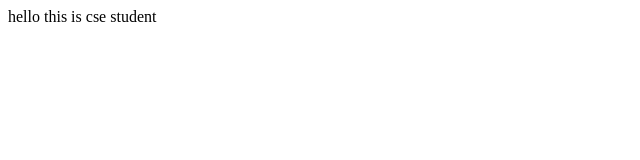
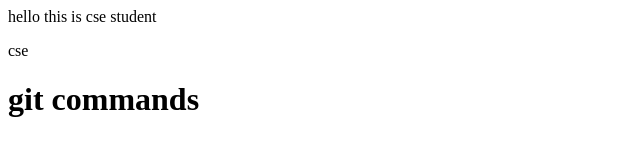
Before and after one commit to Swapnasklm/Swapna, a plain HTML site: page index.html in a window 1280 px wide. Shown: the whole page, without its empty margins (0-640 px from the left). Drawn offline with Linux system fonts and the light colour scheme.

Commit message:
h1 is added

```diff
--- a/index.html
+++ b/index.html
@@ -1 +1,7 @@
 hello this is cse student
+<html>
+    <body>
+        <p> cse </p>
+        <h1> git commands </h1>
+    </body>
+</html>
```
